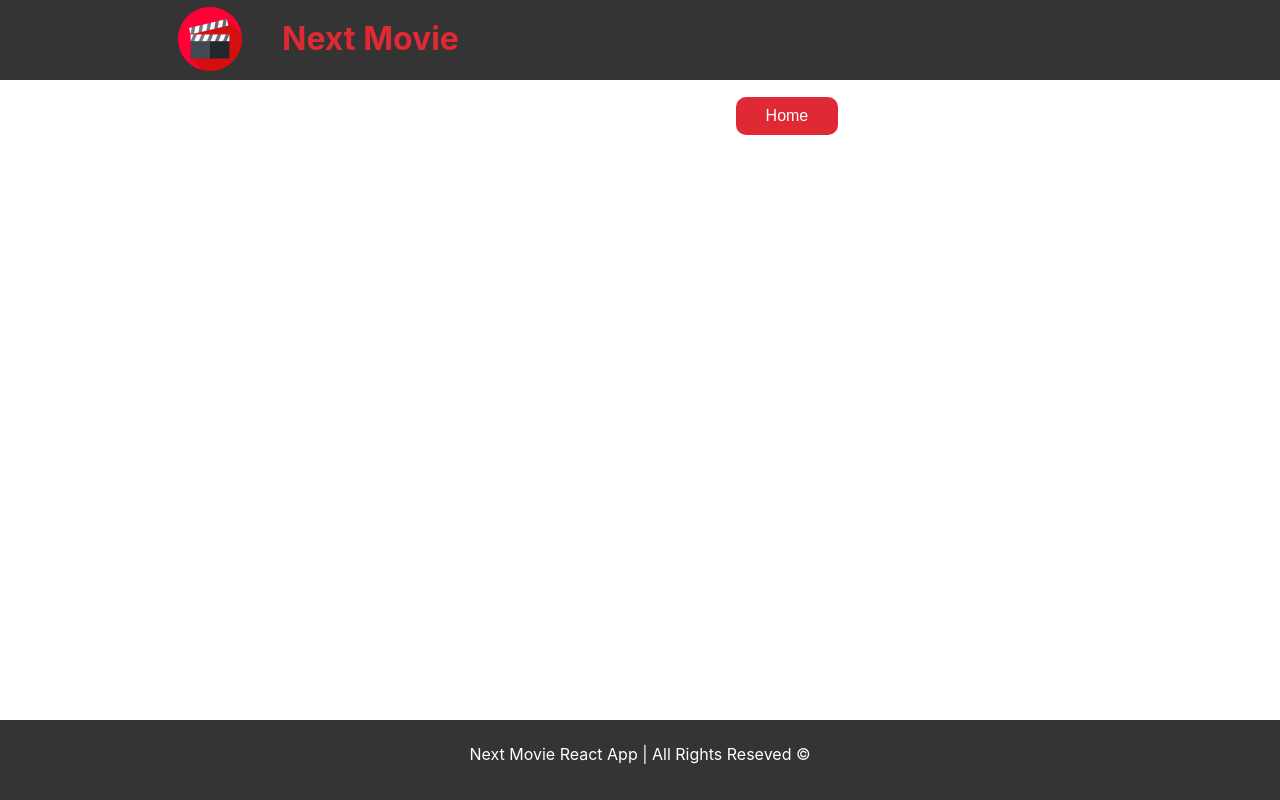
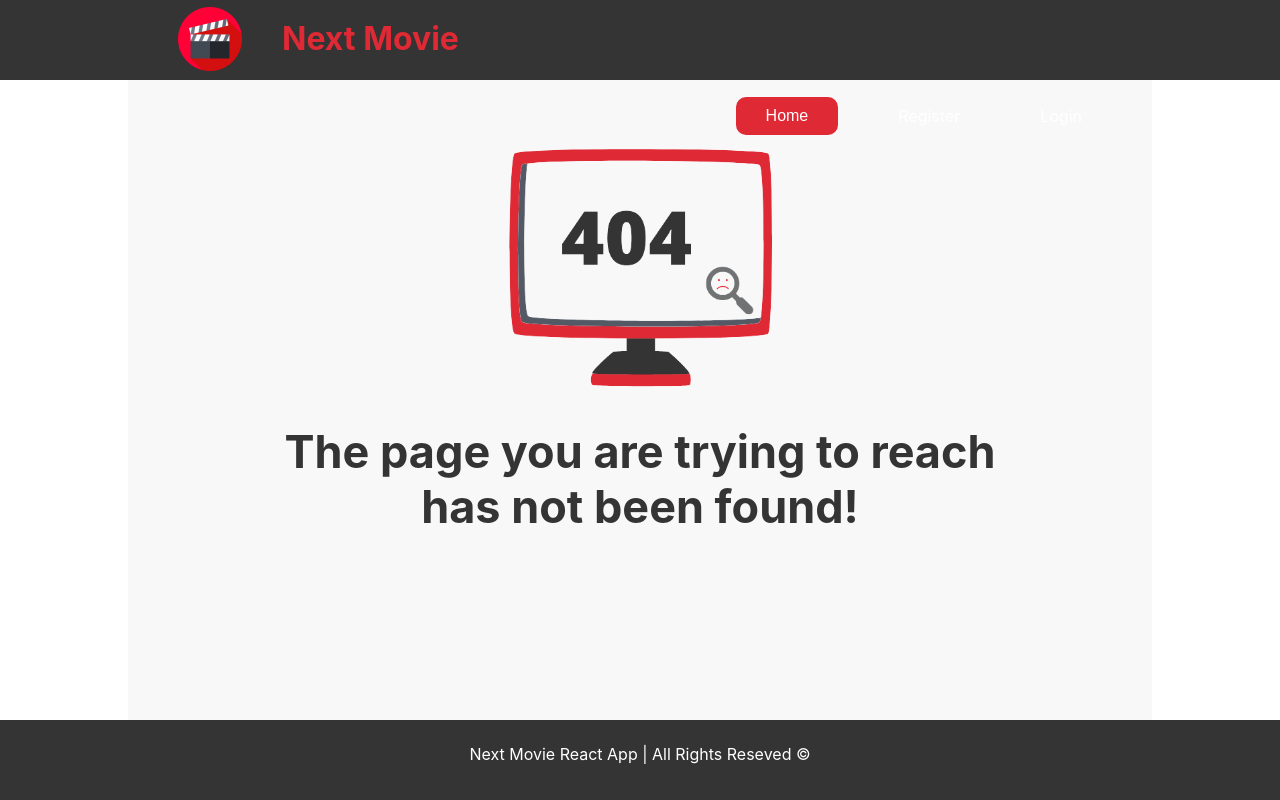
Before and after one commit to emveleva/react-movies-app, a React (Create React App) app: page /logout in a window 1280 px wide. Built offline with nearby package versions, Linux system fonts and the light colour scheme.

Commit message:
created html/css 404 page

```diff
--- a/src/App.js
+++ b/src/App.js
@@ -2,9 +2,11 @@ import Header from './components/Header'
 import Footer from './components/Footer'
 import Register from './components/Register'
 import Login from './components/Login'
+import NotFound from './components/NotFound'
 import { BrowserRouter as Router } from 'react-router-dom'
 import { Route, Switch } from 'react-router-dom'
 import './App.css';
+
 
 function App() {
   return (
@@ -14,6 +16,7 @@ function App() {
         <Switch>
         <Route path='/register' component={Register} />
         <Route path='/login' component={Login} />
+        <Route component={NotFound} />
         </Switch>
         </Router>
 
--- /dev/null
+++ b/src/components/NotFound/NotFound.js
@@ -0,0 +1,14 @@
+import style from './NotFound.module.css';
+
+function NotFound() {
+    return (
+      <div className={style.notFound}>
+          <img src="/img/404.png" alt="" srcset=""/>
+          <h1>The page you are trying to reach </h1>
+          <h1> has not been found!</h1>
+      </div>
+    );
+  }
+
+
+export default NotFound
--- /dev/null
+++ b/src/components/NotFound/NotFound.module.css
@@ -0,0 +1,19 @@
+.notFound {
+    background-color: #f9f8f9;
+    width: 80%;
+    margin: 0 auto;
+    padding-top: 15vh;
+    height: 100%;
+    padding-bottom: 20%;
+}
+
+.notFound img {
+    height: 300px;
+}
+
+.notFound h1 {
+    color: #343434;
+    padding: 0;
+    margin: 0;
+    font-size: 45px;
+}
--- /dev/null
+++ b/src/components/NotFound/index.js
@@ -0,0 +1 @@
+export {default} from './NotFound';
```
